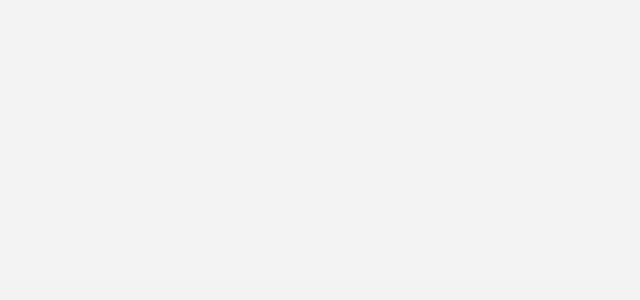
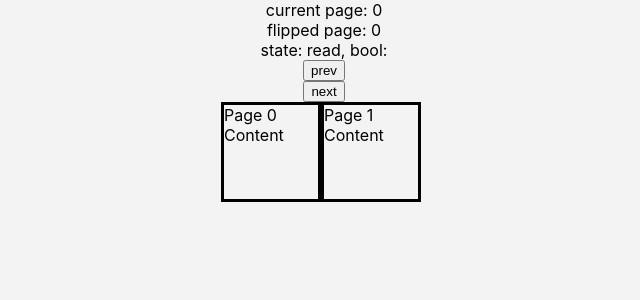
Before and after one commit to Step3-kakao-tech-campus/Team2_FE, a React (Create React App) app: page /flip in a window 1280 px wide. Before the commit this address had no page. Shown: the top 300 px of the page, without its empty margins (316-956 px from the left). Built offline with nearby package versions, Linux system fonts and the light colour scheme; what y-websocket would draw is missing.

Commit message:
feat: 페이지 넘김 효과

```diff
--- a/src/Router.tsx
+++ b/src/Router.tsx
@@ -9,6 +9,7 @@ import AlbumGroupPage from './pages/Album/Group';
 import ScannerPage from './pages/QrScan';
 import ChallengePage from './pages/Challenge';
 import AlbumViewPage from './pages/Album/View';
+import Flip from './pages/Flip';
 
 const Router = () => (
     <BrowserRouter>
@@ -23,6 +24,7 @@ const Router = () => (
                     <Route path="view" element={<AlbumViewPage />} />
                 </Route>
             </Route>
+            <Route path="flip" element={<Flip />} />
             <Route path="login" element={<LoginPage />} />
             <Route path="canvas" element={<Canvas />} />
             <Route path="scanner" element={<ScannerPage />} />
--- /dev/null
+++ b/src/pages/Flip/index.scss
@@ -0,0 +1,42 @@
+.container {
+    display: flex;
+    flex-direction: column;
+    justify-content: center;
+    align-items: center;
+
+    .book {
+        position: relative;
+        display: flex;
+        width: 206px;
+        perspective: 1000px;
+    }
+
+    .page-content {
+        width: 100px;
+        height: 100px;
+        border: 3px solid black;
+    }
+
+    .left_flip {
+        background: red;
+        z-index: 1;
+        transform-origin: 100% 0%;
+    }
+    .right_flip {
+        background: blue;
+        z-index: 1;
+        transform-origin: 0% 100%;
+    }
+    .flipping {
+        backface-visibility: hidden;
+        transition: transform linear;
+    }
+    .left_page {
+        position: absolute;
+        left: 0;
+    }
+    .right_page {
+        position: absolute;
+        left: 100px;
+    }
+}
--- /dev/null
+++ b/src/pages/Flip/index.tsx
@@ -0,0 +1,125 @@
+import { useState } from 'react';
+import './index.scss';
+
+const pages = Array.from({ length: 9 }, (_, i) => (
+    <div className="page-content" key={i}>
+        {`Page ${i} Content`}
+    </div>
+));
+
+const Flip = () => {
+    const [currentPage, setCurrentPage] = useState(0);
+    const [flippedPage, setFlippedPage] = useState(currentPage);
+    const [currentState, setCurrentState] = useState('read');
+
+    const transitionTime = 600;
+    const transitionTimeStr = (transitionTime / 1000).toString() + 's';
+
+    const LeftPage = () => {
+        if (currentState === 'start prev' || currentState === 'end prev') {
+            return pages[currentPage - 2];
+        }
+        return pages[currentPage];
+    };
+
+    const RightPage = () => {
+        if (currentState === 'start next' || currentState === 'end next') {
+            return pages[currentPage + 3];
+        }
+        return pages[currentPage + 1];
+    };
+
+    const LeftFlip = () => {
+        if (currentState === 'start prev') {
+            return pages[currentPage];
+        }
+        if (currentState === 'end next') {
+            return pages[currentPage + 2];
+        }
+        return null;
+    };
+
+    const RightFlip = () => {
+        if (currentState === 'start next') {
+            return pages[currentPage + 1];
+        }
+        if (currentState === 'end prev') {
+            return pages[currentPage - 1];
+        }
+        return null;
+    };
+
+    const flipToPrevPage = () => {
+        if (flippedPage > 1) {
+            setFlippedPage(prev => prev - 2);
+            setCurrentState('start prev');
+            setTimeout(() => {
+                setCurrentState('end prev');
+            }, transitionTime);
+            setTimeout(() => {
+                setCurrentState('read');
+                setCurrentPage(prev => prev - 2);
+            }, transitionTime * 2);
+        }
+    };
+
+    const flipToNextPage = () => {
+        if (flippedPage < pages.length - 2) {
+            setFlippedPage(prev => prev + 2);
+            setCurrentState('start next');
+            setTimeout(() => {
+                setCurrentState('end next');
+            }, transitionTime);
+            setTimeout(() => {
+                setCurrentState('read');
+                setCurrentPage(prevPage => prevPage + 2);
+            }, transitionTime * 2);
+        }
+    };
+
+    const leftFlipStyle = () => {
+        const style = { transform: 'none', transition: transitionTimeStr };
+        if (currentState === 'start next' || currentState === 'start prev') {
+            style.transform = 'rotateY(90deg)';
+        }
+        return style;
+    };
+
+    const rightFlipStyle = () => {
+        const style = { transform: 'none', transition: transitionTimeStr };
+        if (currentState === 'start next' || currentState === 'start prev') {
+            style.transform = 'rotateY(-90deg)';
+        }
+        return style;
+    };
+
+    return (
+        <div className="container">
+            <div>current page: {currentPage}</div>
+            <div>flipped page: {flippedPage}</div>
+            <div>
+                state: {currentState}, bool: {currentState === 'read'}
+            </div>
+            <button onClick={flipToPrevPage}>prev</button>
+            <button onClick={flipToNextPage}>next</button>
+            <div className="book">
+                <div className="left_page">{LeftPage()}</div>
+                <div className="right_page">{RightPage()}</div>
+                <div
+                    className="flipping left_flip left_page"
+                    style={leftFlipStyle()}
+                >
+                    {LeftFlip()}
+                </div>
+                <div
+                    className="flipping right_flip right_page"
+                    style={rightFlipStyle()}
+                >
+                    {RightFlip()}
+                </div>
+            </div>
+        </div>
+    );
+};
+
+export default Flip;
```
